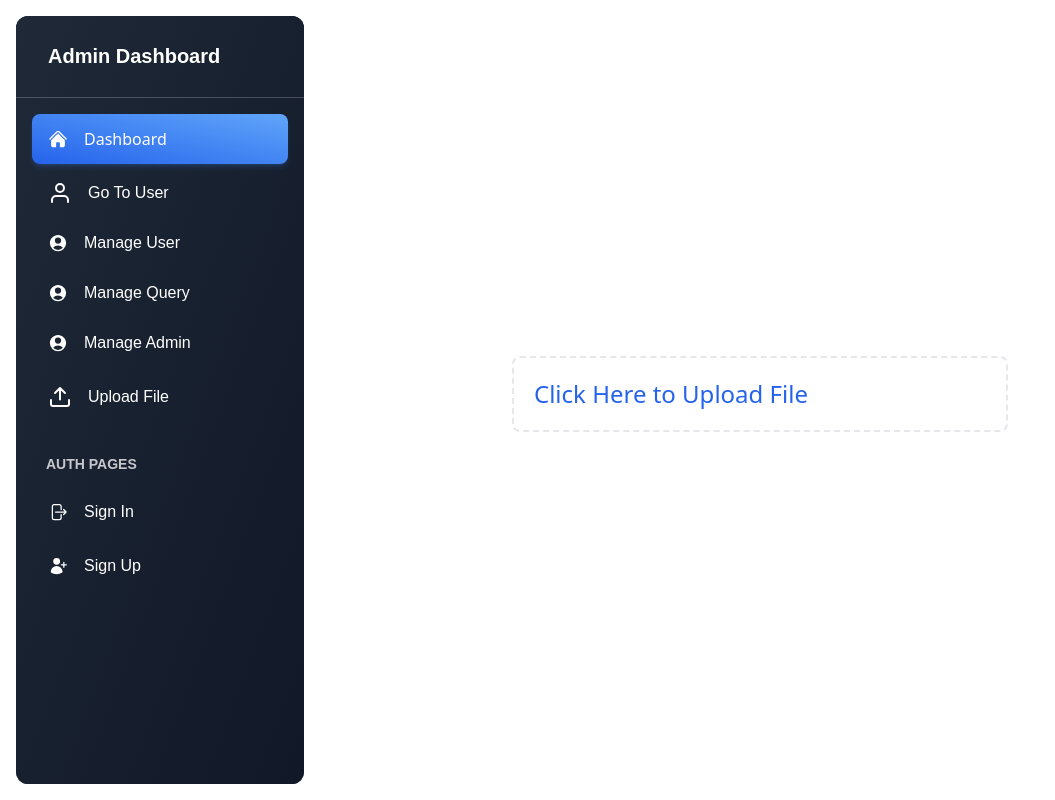
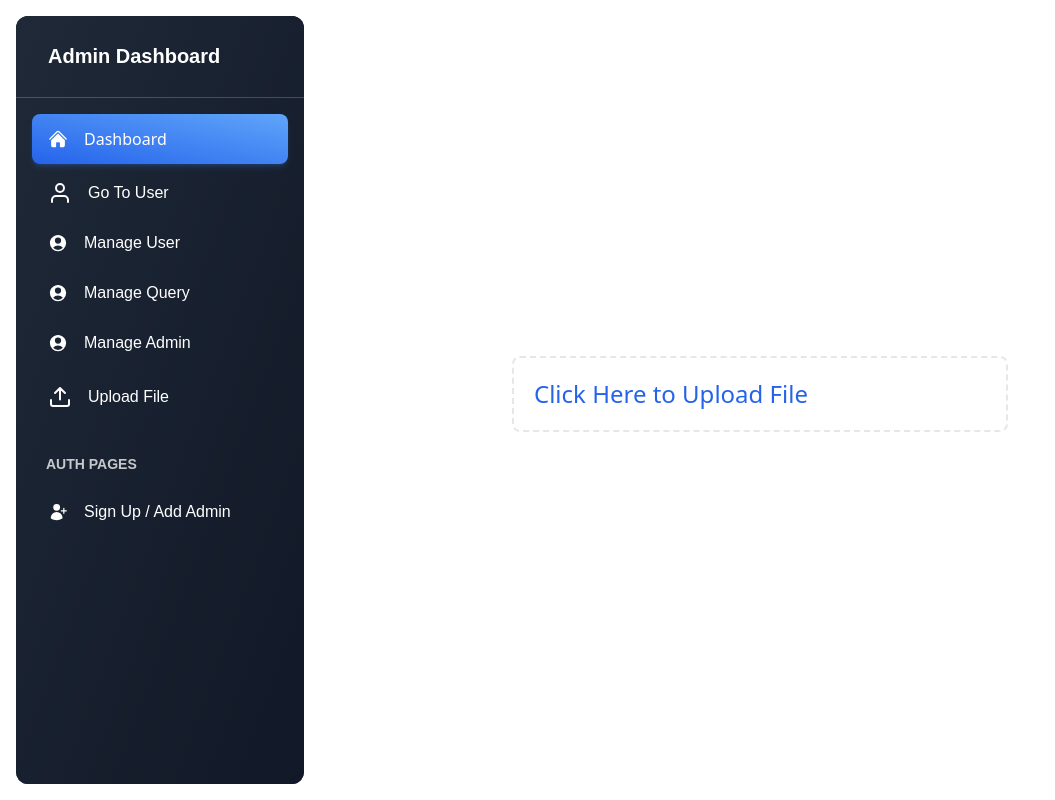
Before and after one commit to WebXWizard/AADITYA-HUB, a Next.js app in the folder my-frontend/: page /admin/fileUploading in a window 1280 px wide. Shown: the whole page, without its empty margins (0-1055 px from the left). Built offline with nearby package versions, Linux system fonts and the light colour scheme.

Commit message:
Admin Section Changes

```diff
--- a/my-frontend/src/app/admin/sidebar.jsx
+++ b/my-frontend/src/app/admin/sidebar.jsx
@@ -227,7 +227,7 @@ const Sidebar = () => {
                   </a>
                 </li>
                 <li>
-                  <a className="" href="/user/register">
+                  <a className="" href="/user/adminSignup">
                     <button
                       className="middle  font-[sans-serif] font-bold center transition-all disabled:opacity-50 disabled:shadow-none disabled:pointer-events-none text-xs py-5 rounded-lg text-white hover:bg-white/10 active:bg-white/30 w-full flex items-center gap-4 px-4 capitalize"
                       type="button"
@@ -242,7 +242,7 @@ const Sidebar = () => {
                         <path d="M6.25 6.375a4.125 4.125 0 118.25 0 4.125 4.125 0 01-8.25 0zM3.25 19.125a7.125 7.125 0 0114.25 0v.003l-.001.119a.75.75 0 01-.363.63 13.067 13.067 0 01-6.761 1.873c-2.472 0-4.786-.684-6.76-1.873a.75.75 0 01-.364-.63l-.001-.122zM19.75 7.5a.75.75 0 00-1.5 0v2.25H16a.75.75 0 000 1.5h2.25v2.25a.75.75 0 001.5 0v-2.25H22a.75.75 0 000-1.5h-2.25V7.5z" />
                       </svg>
                       <p className="block antialiased font-[sans-serif] text-base leading-relaxed text-inherit font-medium capitalize">
-                        sign up
+                        sign up / Add Admin
                       </p>
                     </button>
                   </a>
@@ -454,7 +454,7 @@ const Sidebar = () => {
                     auth pages
                   </p>
                 </li>
-                <li>
+                {/* <li>
                   <a className="" href="/user/login">
                     <button
                       className="middle none font-bold center transition-all disabled:opacity-50 disabled:shadow-none disabled:pointer-events-none text-xs py-3 rounded-lg text-white hover:bg-white/10 active:bg-white/30 w-full flex items-center gap-4 px-4 capitalize"
@@ -478,9 +478,9 @@ const Sidebar = () => {
                       </p>
                     </button>
                   </a>
-                </li>
+                </li> */}
                 <li>
-                  <a className="" href="/user/register">
+                  <a className="" href="/user/adminSignup">
                     <button
                       className="middle  font-[sans-serif] font-bold center transition-all disabled:opacity-50 disabled:shadow-none disabled:pointer-events-none text-xs py-3 rounded-lg text-white hover:bg-white/10 active:bg-white/30 w-full flex items-center gap-4 px-4 capitalize"
                       type="button"
@@ -495,7 +495,7 @@ const Sidebar = () => {
                         <path d="M6.25 6.375a4.125 4.125 0 118.25 0 4.125 4.125 0 01-8.25 0zM3.25 19.125a7.125 7.125 0 0114.25 0v.003l-.001.119a.75.75 0 01-.363.63 13.067 13.067 0 01-6.761 1.873c-2.472 0-4.786-.684-6.76-1.873a.75.75 0 01-.364-.63l-.001-.122zM19.75 7.5a.75.75 0 00-1.5 0v2.25H16a.75.75 0 000 1.5h2.25v2.25a.75.75 0 001.5 0v-2.25H22a.75.75 0 000-1.5h-2.25V7.5z" />
                       </svg>
                       <p className="block antialiased font-[sans-serif] text-base leading-relaxed text-inherit font-medium capitalize">
-                        sign up
+                        sign up / Add Admin
                       </p>
                     </button>
                   </a>
```
